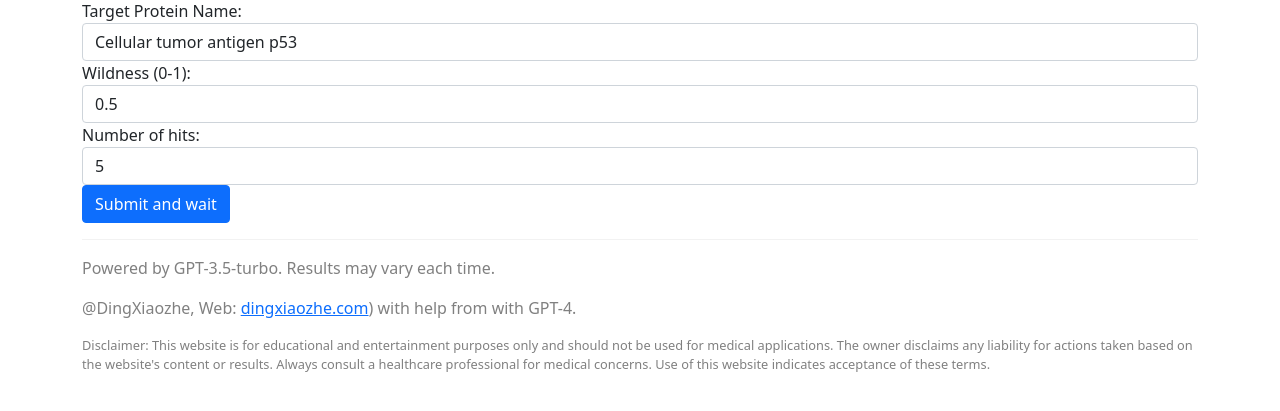
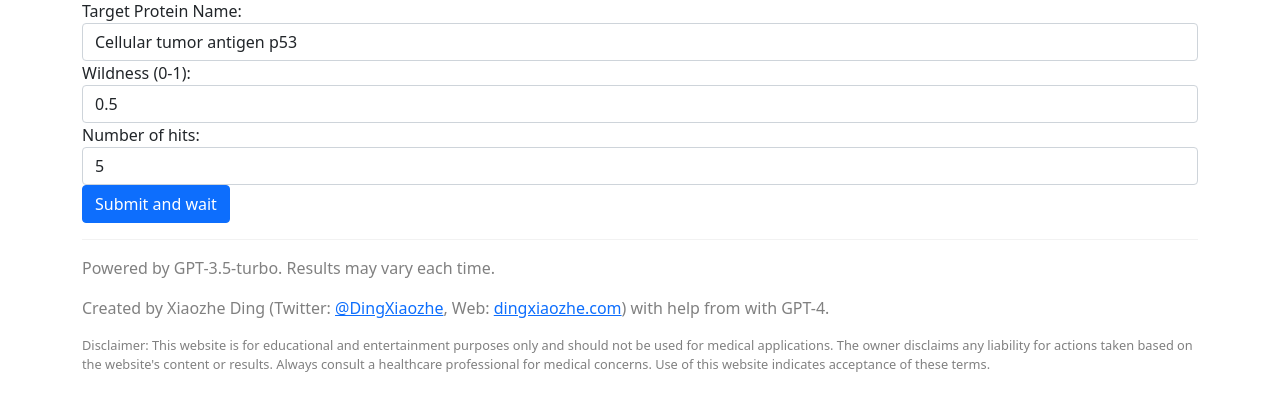
Before and after one commit to xz-ding/GPTPullDown, a Flask app: page / in a window 1280 px wide. Shown: the part 114-525 px from the top of the page. Run offline with Flask 2, Linux system fonts and the light colour scheme.

Commit message:
updated the bottom text

```diff
--- a/templates/index.html
+++ b/templates/index.html
@@ -25,7 +25,7 @@
 
   <hr style="border-top: 1px solid #ccc;">
   <p style="color: grey;">Powered by GPT-3.5-turbo. Results may vary each time. </p>
-  <p style="color: grey;" Created by Xiaozhe Ding (Twitter: <a href="https://twitter.com/DingXiaozhe" target="_blank">@DingXiaozhe</a>, Web: <a href="https://dingxiaozhe.com" target="_blank">dingxiaozhe.com</a>) with help from with GPT-4.</p>
+  <p style="color: grey;">Created by Xiaozhe Ding (Twitter: <a href="https://twitter.com/DingXiaozhe" target="_blank">@DingXiaozhe</a>, Web: <a href="https://dingxiaozhe.com" target="_blank">dingxiaozhe.com</a>) with help from with GPT-4.</p>
   <p style="font-size: 0.8rem; color: grey;">Disclaimer: This website is for educational and entertainment purposes only and should not be used for medical applications. The owner disclaims any liability for actions taken based on the website's content or results. Always consult a healthcare professional for medical concerns. Use of this website indicates acceptance of these terms.</p>
 
 
--- a/templates/results.html
+++ b/templates/results.html
@@ -51,7 +51,7 @@
 
     <hr style="border-top: 1px solid #ccc;">
     <p style="color: grey;">Powered by GPT-3.5-turbo. Results may vary each time. </p>
-    <p style="color: grey;" Created by Xiaozhe Ding (Twitter: <a href="https://twitter.com/DingXiaozhe" target="_blank">@DingXiaozhe</a>, Web: <a href="https://dingxiaozhe.com" target="_blank">dingxiaozhe.com</a>) with help from with GPT-4.</p>
+    <p style="color: grey;">Created by Xiaozhe Ding (Twitter: <a href="https://twitter.com/DingXiaozhe" target="_blank">@DingXiaozhe</a>, Web: <a href="https://dingxiaozhe.com" target="_blank">dingxiaozhe.com</a>) with help from with GPT-4.</p>
     <p style="font-size: 0.8rem; color: grey;">Disclaimer: This website is for educational and entertainment purposes only and should not be used for medical applications. The owner disclaims any liability for actions taken based on the website's content or results. Always consult a healthcare professional for medical concerns. Use of this website indicates acceptance of these terms.</p>
 
 {% endblock %}
```
